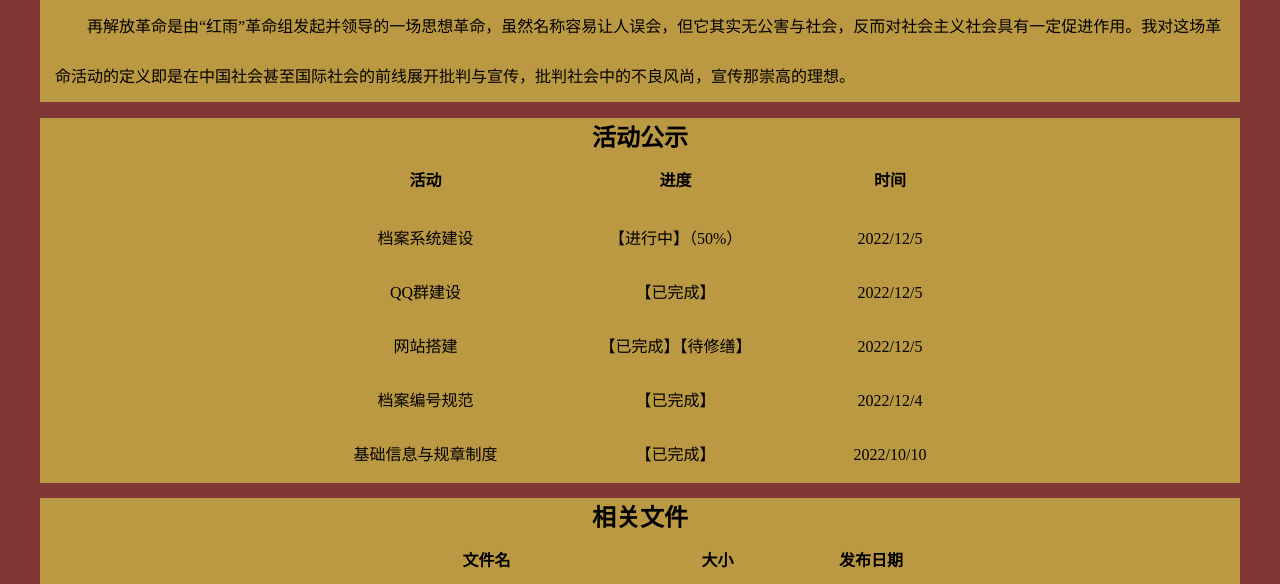
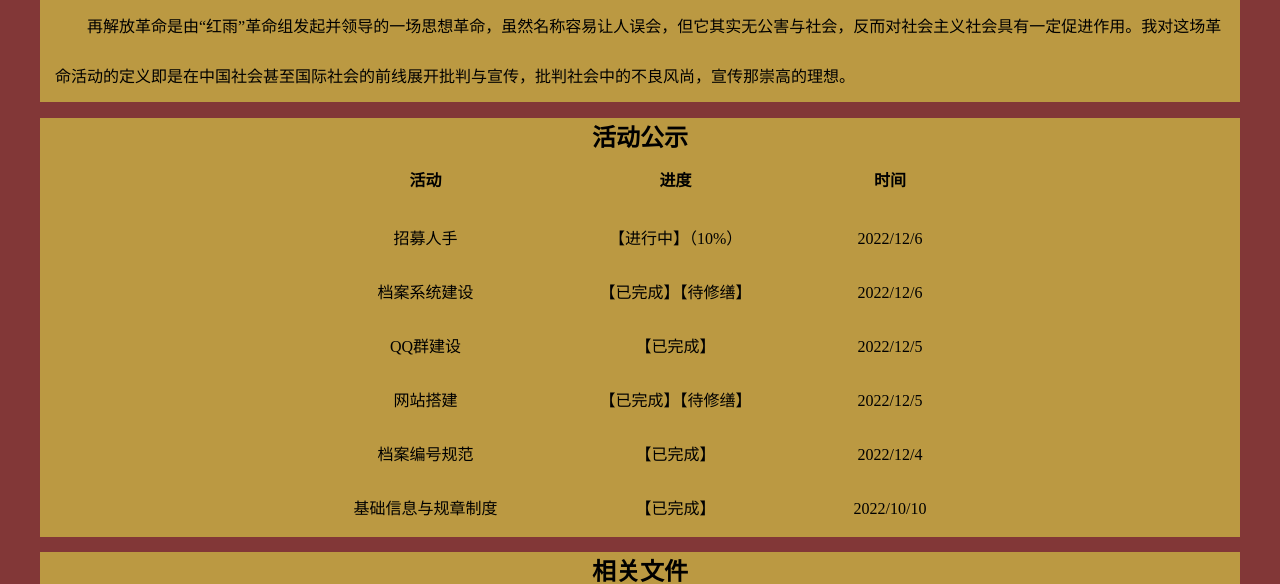
Before and after one commit to RRRG7094/RRRG.github.io, a plain HTML site: page construction_of_organization.html in a window 1280 px wide. Shown: the part 134-718 px from the top of the page. Drawn offline with Linux system fonts and the light colour scheme.

Commit message:
2022/12/6

```diff
--- a/construction_of_organization.html
+++ b/construction_of_organization.html
@@ -43,9 +43,14 @@
                 <td></td>
             </tr>
             <tr>
+                <td>招募人手</td>
+                <td>【进行中】（10%）</td>
+                <td>2022/12/6</td>
+            </tr>
+            <tr>
                 <td>档案系统建设</td>
-                <td>【进行中】（50%）</td>
-                <td>2022/12/5</td>
+                <td>【已完成】【待修缮】</td>
+                <td>2022/12/6</td>
             </tr>
             <tr>
                 <td>QQ群建设</td>
```
